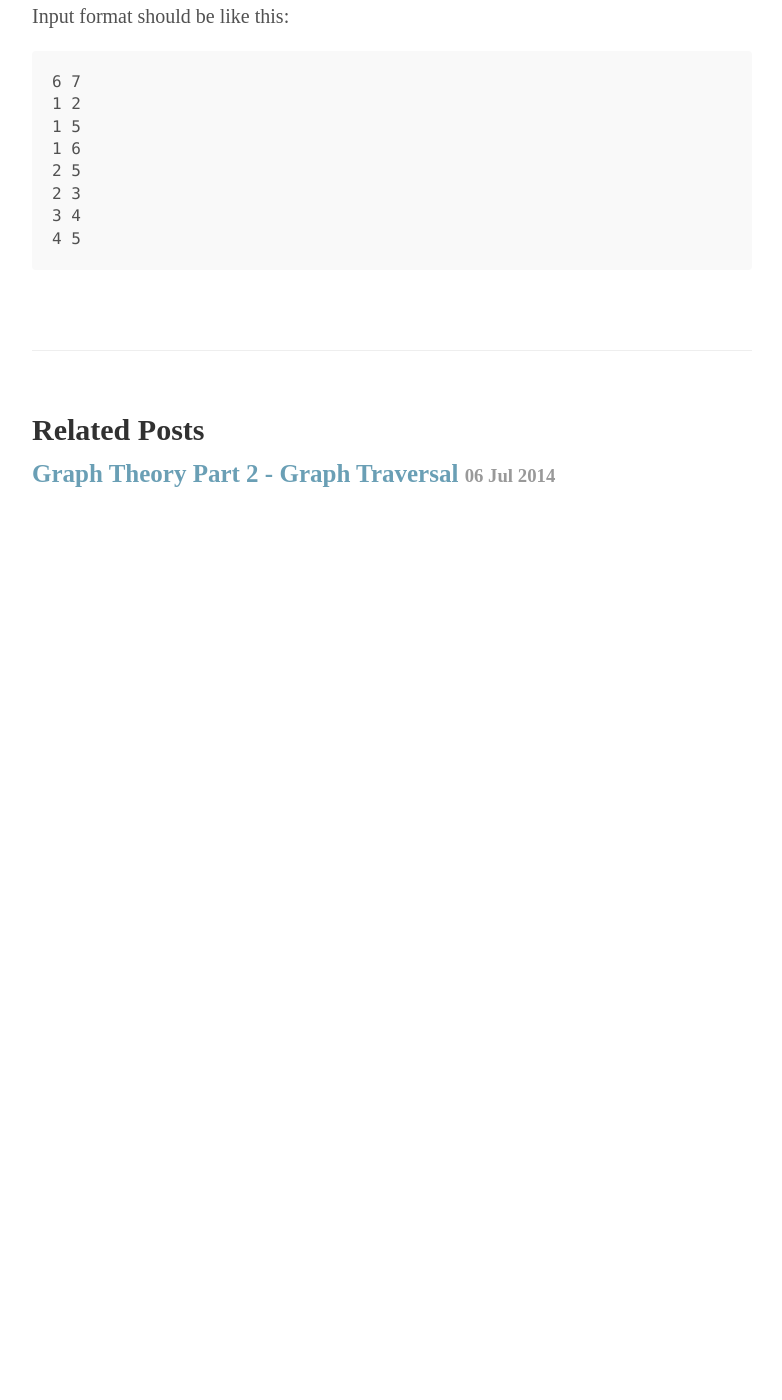
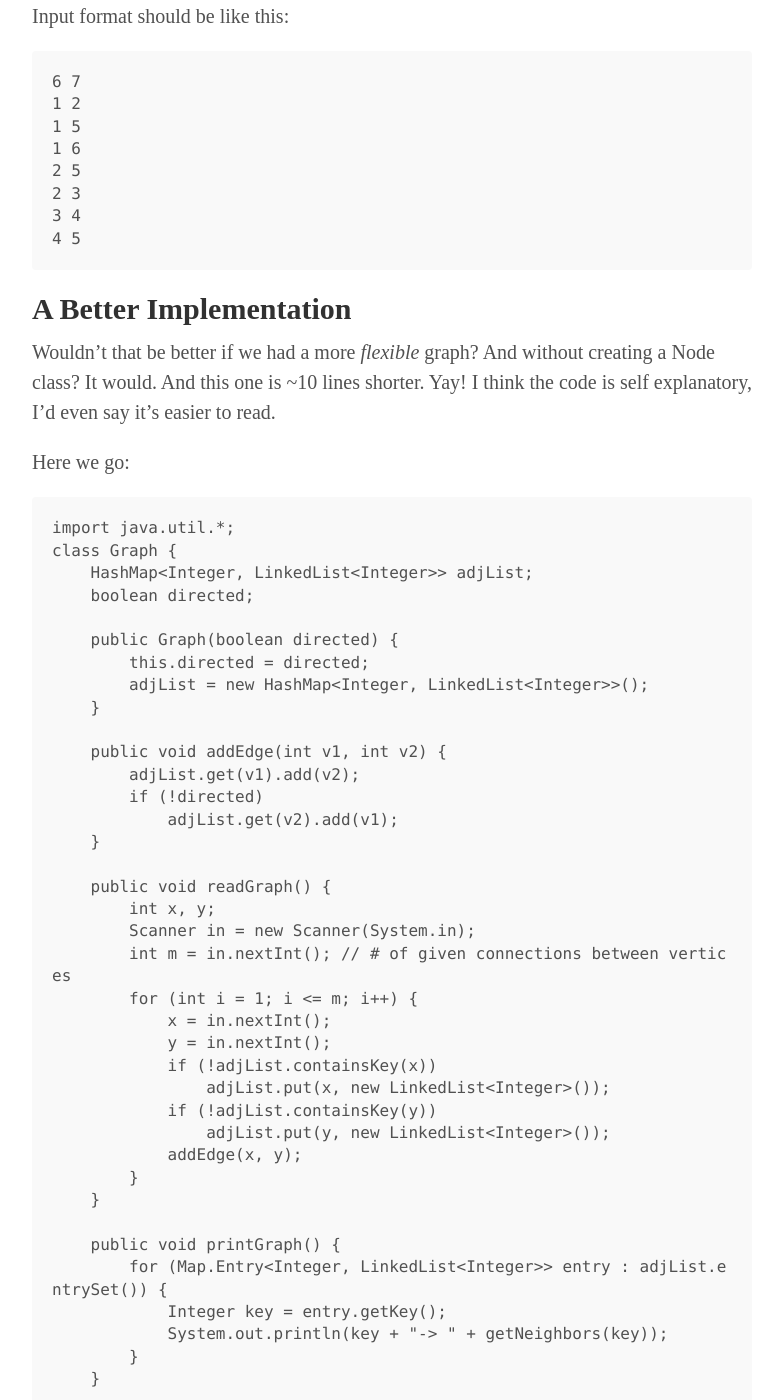
Before and after one commit to serhanbaker/serhanbaker.github.io, a Jekyll site: the page built from _posts/2014-07-03-graph-theory-part1.md, in a window 1280 px wide and 1400 px high, scrolled down 11204 px. Shown: the whole window, without its empty margins (428-1210 px from the left). Built offline with Jekyll 4.4.1, drawn with Linux system fonts in a browser that asks for light colours; some web fonts are replaced; Markdown is read by kramdown in place of the engine named in the settings; before the commit the page ends 11834 px from its top, so only the background shows below that; some of the changed text lies outside the part shown.

Commit message:
easier implementation

````diff
--- a/_posts/2014-07-03-graph-theory-part1.md
+++ b/_posts/2014-07-03-graph-theory-part1.md
@@ -260,3 +260,57 @@ Input format should be like this:
 3 4
 4 5
 ```
+
+## A Better Implementation
+Wouldn't that be better if we had a more *flexible* graph? And without creating a Node class?
+It would. And this one is ~10 lines shorter. Yay!
+I think the code is self explanatory, I'd even say it's easier to read.
+
+Here we go:
+
+```
+import java.util.*;
+class Graph {
+    HashMap<Integer, LinkedList<Integer>> adjList;
+    boolean directed;
+
+    public Graph(boolean directed) {
+        this.directed = directed;
+        adjList = new HashMap<Integer, LinkedList<Integer>>();
+    }
+
+    public void addEdge(int v1, int v2) {
+        adjList.get(v1).add(v2);
+        if (!directed)
+            adjList.get(v2).add(v1);
+    }
+
+    public void readGraph() {
+        int x, y;
+        Scanner in = new Scanner(System.in);
+        int m = in.nextInt(); // # of given connections between vertices
+        for (int i = 1; i <= m; i++) {
+            x = in.nextInt();
+            y = in.nextInt();
+            if (!adjList.containsKey(x))
+                adjList.put(x, new LinkedList<Integer>());
+            if (!adjList.containsKey(y))
+                adjList.put(y, new LinkedList<Integer>());
+            addEdge(x, y);
+        }
+    }
+
+    public void printGraph() {
+        for (Map.Entry<Integer, LinkedList<Integer>> entry : adjList.entrySet()) {
+            Integer key = entry.getKey();
+            System.out.println(key + "-> " + getNeighbors(key));
+        }
+    }
+
+    public List<Integer> getNeighbors(int v) {
+        return adjList.get(v);
+    }
+}
+```
+
+See? It's easy! See you at part 2.
````
